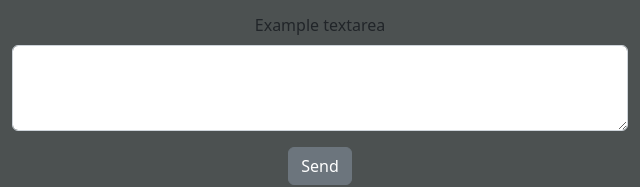
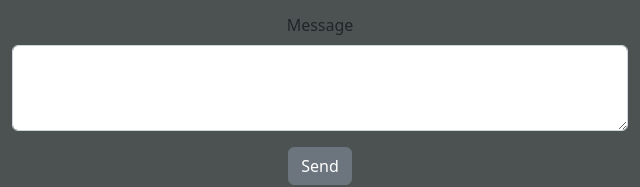
Before and after one commit to Binzoo/binamra.github.io, a plain HTML site: page index.html in a window 1280 px wide. Shown: the part 1550-1737 px from the top of the page, 320-960 px from the left. Drawn offline with nearby package versions, Linux system fonts and the light colour scheme.

Commit message:
Add files via upload

```diff
--- a/index.html
+++ b/index.html
@@ -80,7 +80,7 @@
                   <input type="email" class="form-control" id="exampleFormControlInput1" placeholder="name@example.com">
                 </div>
                 <div class="mb-3">
-                  <label for="exampleFormControlTextarea1" class="form-label">Example textarea</label>
+                  <label for="exampleFormControlTextarea1" class="form-label">Message</label>
                   <textarea class="form-control" id="exampleFormControlTextarea1" rows="3"></textarea>
                 </div>
                 <button type="submit" class="btn btn-secondary">Send</button>
```
